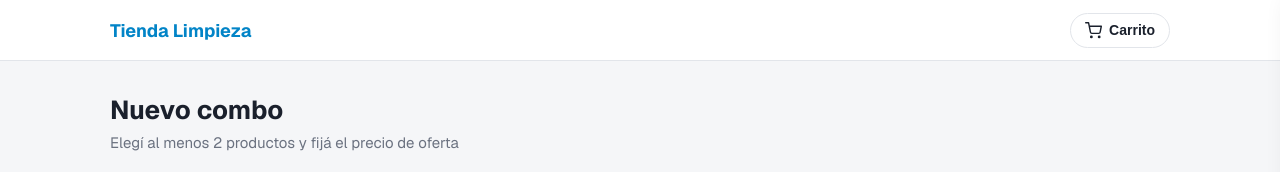
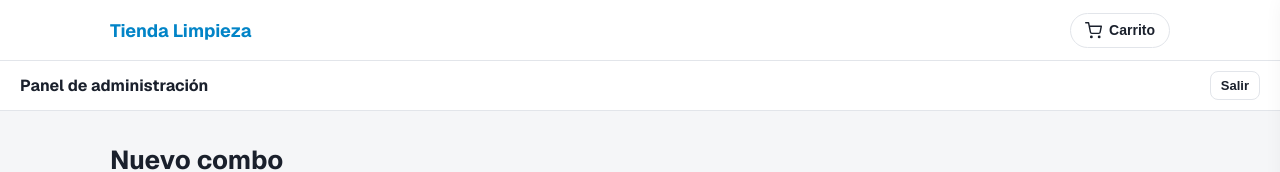
Before and after one commit to Eliasalen5/marialimpieza, a Next.js app: page /admin/combos/nuevo in a window 1280 px wide. Shown: the top 172 px of the page. Built offline with nearby package versions, Linux system fonts and the light colour scheme; no server answers; the database is empty; sample sign-in values are in the browser's storage.

Commit message:
Arreglos: limpiar categoria/codigo al editar, combos vacios agotados, editar combos con productos ocultos, sincronizar stock, error de catalogo y boton salir

```diff
--- a/src/app/admin/(panel)/layout.tsx
+++ b/src/app/admin/(panel)/layout.tsx
@@ -9,7 +9,7 @@ export default function PanelLayout({
 }: {
   children: React.ReactNode;
 }) {
-  const { user, cargando } = useAuth();
+  const { user, cargando, cerrarSesion } = useAuth();
   const router = useRouter();
 
   useEffect(() => {
@@ -26,5 +26,22 @@ export default function PanelLayout({
     return null;
   }
 
-  return <>{children}</>;
+  return (
+    <>
+      <header className="admin-header">
+        <span className="admin-marca">Panel de administración</span>
+        <button
+          type="button"
+          className="boton-icono"
+          onClick={async () => {
+            await cerrarSesion();
+            router.replace("/admin/login");
+          }}
+        >
+          Salir
+        </button>
+      </header>
+      {children}
+    </>
+  );
 }
--- a/src/app/globals.css
+++ b/src/app/globals.css
@@ -1036,3 +1036,24 @@ a {
   font-size: 14px;
   text-align: center;
 }
+/* Panel admin */
+.admin-header {
+  display: flex;
+  align-items: center;
+  justify-content: space-between;
+  gap: 12px;
+  padding: 10px 20px;
+  border-bottom: 1px solid var(--borde, #e2e8f0);
+  background: #fff;
+}
+
+.admin-marca {
+  font-weight: 700;
+  font-size: 16px;
+}
+
+@media (max-width: 480px) {
+  .admin-marca {
+    font-size: 14px;
+  }
+}
--- a/src/components/FormCombo.tsx
+++ b/src/components/FormCombo.tsx
@@ -2,6 +2,7 @@
 
 import { useEffect, useState } from "react";
 import { useRouter } from "next/navigation";
+import { deleteField } from "firebase/firestore";
 import { suscribirProductos } from "@/lib/products";
 import {
   crearCombo,
@@ -9,7 +10,7 @@ import {
   nuevoComboDatos,
   esComboDatosValido,
 } from "@/lib/combos";
-import type { Combo, ItemCombo, Producto } from "@/lib/types";
+import type { Combo, ItemCombo, Producto, ComboDatos } from "@/lib/types";
 import { formatearPrecio } from "@/lib/formato";
 
 interface Props {
@@ -33,7 +34,7 @@ export default function FormCombo({ combo }: Props) {
   const [error, setError] = useState("");
 
   useEffect(() => {
-    const desuscribir = suscribirProductos(true, setProductos);
+    const desuscribir = suscribirProductos(false, setProductos);
     return desuscribir;
   }, []);
 
@@ -95,7 +96,14 @@ export default function FormCombo({ combo }: Props) {
       };
 
       if (editando && combo) {
-        await actualizarCombo(combo.id, datos);
+        const cambios = {
+          ...datos,
+          ...(codigo.trim() ? {} : { codigo: deleteField() }),
+        };
+        await actualizarCombo(
+          combo.id,
+          cambios as unknown as Partial<ComboDatos>
+        );
       } else {
         await crearCombo(nuevoComboDatos(datos));
       }
@@ -166,11 +174,18 @@ export default function FormCombo({ combo }: Props) {
                 }
               >
                 <option value="">Elegí un producto…</option>
+                {item.productoId &&
+                  !productos.some((p) => p.id === item.productoId) && (
+                    <option value={item.productoId}>
+                      {item.productoId} (producto eliminado)
+                    </option>
+                  )}
                 {productos
                   .filter((p) => !usados.includes(p.id))
                   .map((p) => (
                     <option key={p.id} value={p.id}>
                       {p.nombre}
+                      {p.activo ? "" : " (oculto)"}
                     </option>
                   ))}
               </select>
--- a/src/context/AuthContext.tsx
+++ b/src/context/AuthContext.tsx
@@ -7,17 +7,19 @@ import {
   useState,
   type ReactNode,
 } from "react";
-import { onAuthStateChanged, type User } from "firebase/auth";
+import { onAuthStateChanged, signOut, type User } from "firebase/auth";
 import { auth } from "@/lib/firebase";
 
 interface AuthContextValue {
   user: User | null;
   cargando: boolean;
+  cerrarSesion: () => Promise<void>;
 }
 
 const AuthContext = createContext<AuthContextValue>({
   user: null,
   cargando: true,
+  cerrarSesion: async () => {},
 });
 
 export function AuthProvider({ children }: { children: ReactNode }) {
@@ -33,8 +35,13 @@ export function AuthProvider({ children }: { children: ReactNode }) {
     return desuscribir;
   }, []);
 
+  const cerrarSesion = async () => {
+    if (!auth) return;
+    await signOut(auth);
+  };
+
   return (
-    <AuthContext.Provider value={{ user, cargando }}>
+    <AuthContext.Provider value={{ user, cargando, cerrarSesion }}>
       {children}
     </AuthContext.Provider>
   );
--- a/src/context/CartContext.tsx
+++ b/src/context/CartContext.tsx
@@ -33,17 +33,20 @@ function leerGuardado(): ItemCarrito[] {
     if (!guardado) return [];
     const datos = JSON.parse(guardado) as ItemCarrito[];
     if (!Array.isArray(datos)) return [];
-    return datos.map((i) => ({
+    return datos.map((i) => {
+      const cantidad = Math.max(1, Math.floor(Number(i.cantidad) || 1));
+      return {
         id: i.id,
         codigo: i.codigo,
         nombre: i.nombre,
-      precio: i.precio,
+        precio: Number(i.precio) || 0,
         imagenUrl: i.imagenUrl,
-      cantidad: Math.max(1, i.cantidad),
-      stock: Math.max(i.stock, i.cantidad),
+        cantidad,
+        stock: Math.max(Number(i.stock) || 0, cantidad),
         esCombo: i.esCombo,
         miembros: Array.isArray(i.miembros) ? i.miembros : undefined,
-    }));
+      };
+    });
   } catch {
     return [];
   }
--- a/src/lib/products.ts
+++ b/src/lib/products.ts
@@ -33,7 +33,8 @@ const almacen = () => {
 
 export function suscribirProductos(
   soloActivos: boolean,
-  callback: (productos: Producto[]) => void
+  callback: (productos: Producto[]) => void,
+  onError?: (error: Error) => void
 ): () => void {
   const ref = soloActivos
     ? query(collection(baseDeDatos(), COLECCION), where("activo", "==", true))
@@ -53,7 +54,10 @@ export function suscribirProductos(
       });
       callback(lista);
     },
-    (error) => console.error("Error leyendo productos:", error)
+    (error) => {
+      console.error("Error leyendo productos:", error);
+      onError?.(error);
+    }
   );
 }
 
```
Also changed, not shown: src/app/admin/(panel)/combos/page.tsx (+6 -1 lines), src/app/admin/(panel)/page.tsx (+6 -1 lines), src/app/page.tsx (+23 -4 lines), src/components/ComboSection.tsx (+7 -6 lines), src/components/ControlStock.tsx (+7 -1 lines), src/components/FormProducto.tsx (+11 -2 lines). Lines whose indentation alone changed are shown as unchanged.
